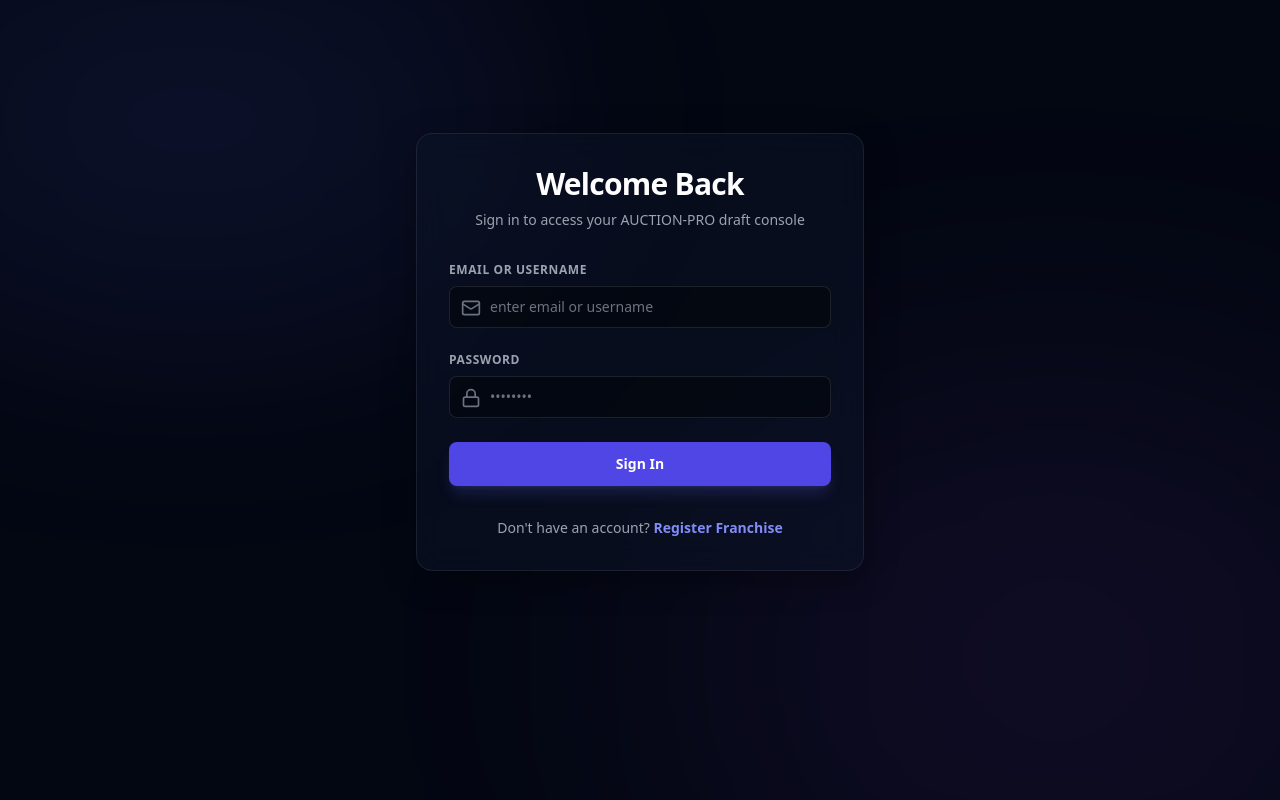
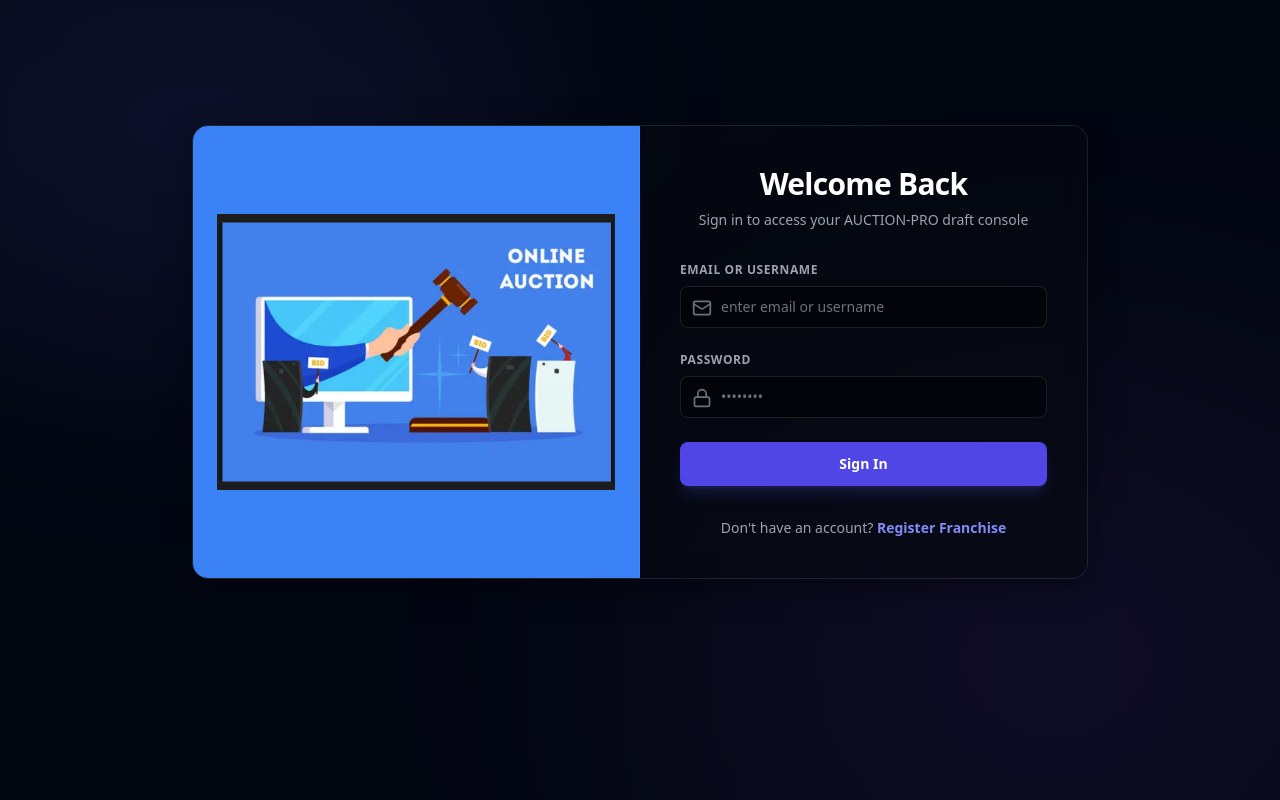
Before and after one commit to yogeshswami0/Auction, a React (Vite) app in the folder frontend/: page /login in a window 1280 px wide. Built offline with nearby package versions, Linux system fonts and the light colour scheme.

Commit message:
style: update main login page with online auction split layout banner

```diff
--- a/frontend/src/pages/Login.jsx
+++ b/frontend/src/pages/Login.jsx
@@ -2,6 +2,7 @@
 import { useNavigate, Link } from 'react-router-dom';
 import { useAuth } from '../context/AuthContext';
 import { Mail, Lock, AlertTriangle } from 'lucide-react';
+import loginBanner from '../auction_login_banner.png';
 
 const Login = () => {
   const [emailOrUsername, setEmailOrUsername] = useState('');
@@ -40,12 +41,24 @@
 
   return (
     <div className="min-h-[80vh] flex items-center justify-center relative">
-      <div className="w-full max-w-md p-8 glass-card rounded-2xl hover-glow relative z-10 border border-white/10">
+      <div className="w-full max-w-4xl glass-card rounded-2xl hover-glow relative z-10 border border-white/10 overflow-hidden flex flex-col md:flex-row">
+
+        {/* Left Side: Royal Blue Vector Panel containing the uploaded Illustration */}
+        <div className="w-full md:w-1/2 bg-[#3B82F6] flex flex-col justify-center items-center p-6 relative overflow-hidden min-h-[320px] md:min-h-auto select-none border-b md:border-b-0 md:border-r border-white/5">
+          <img
+            src={loginBanner}
+            alt="Online Auction Illustration"
+            className="w-full h-full object-contain max-h-[300px] md:max-h-none pointer-events-none"
+          />
+        </div>
+
+        {/* Right Side: Clean Dark Authentication Console Form */}
+        <div className="w-full md:w-1/2 p-8 sm:p-10 flex flex-col justify-center bg-black/40">
           <div className="text-center mb-8">
             <h1 className="text-3xl font-extrabold tracking-tight text-white mb-2 font-outfit">
               Welcome Back
             </h1>
-          <p className="text-sm text-gray-400">
+            <p className="text-sm text-gray-400 font-medium">
               Sign in to access your AUCTION-PRO draft console
             </p>
           </div>
@@ -108,6 +121,8 @@
             </Link>
           </p>
         </div>
+
+      </div>
     </div>
   );
 };
```
Also changed, not shown: frontend/src/auction_login_banner.png (added). Lines whose indentation alone changed are shown as unchanged.
